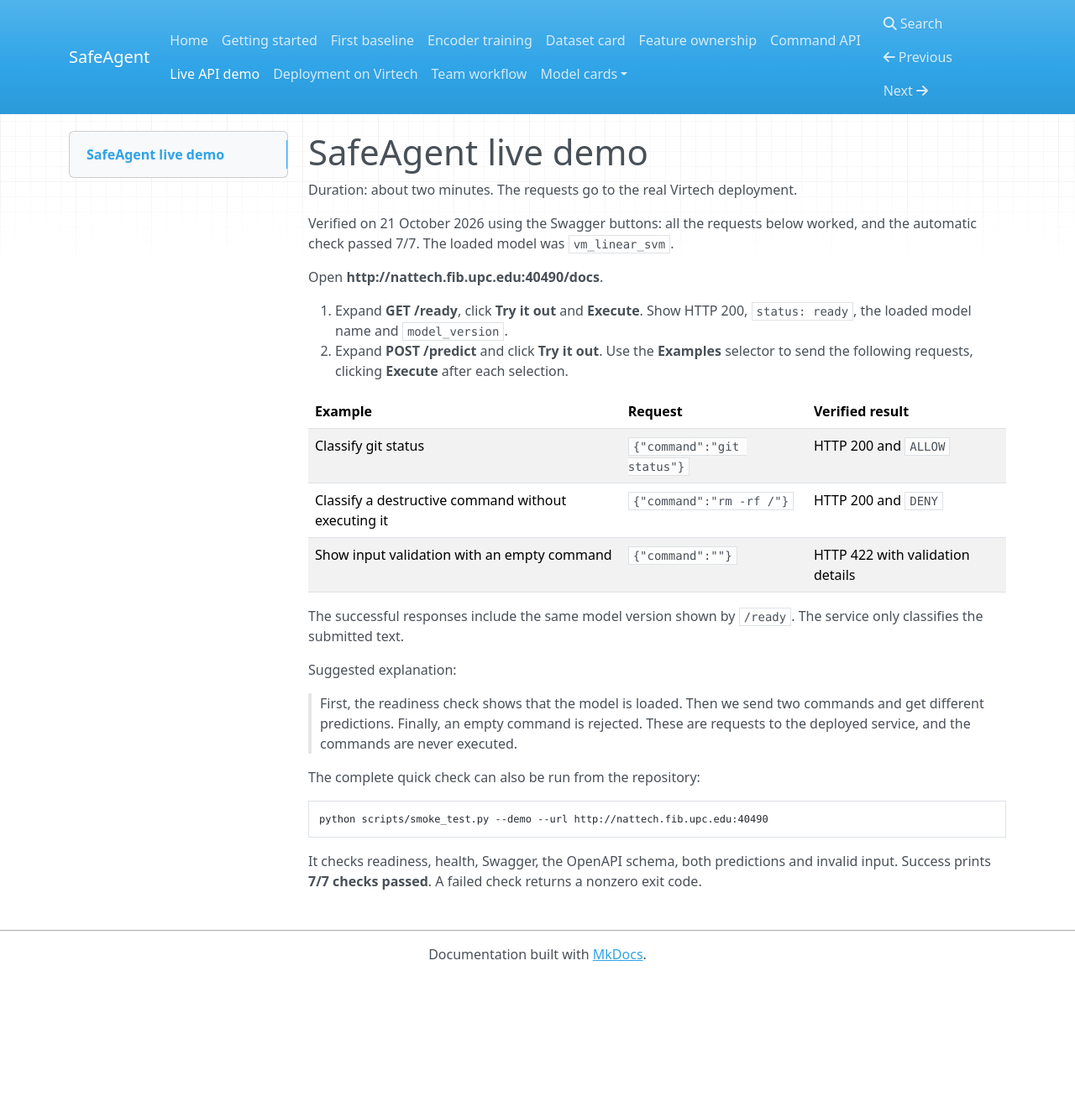
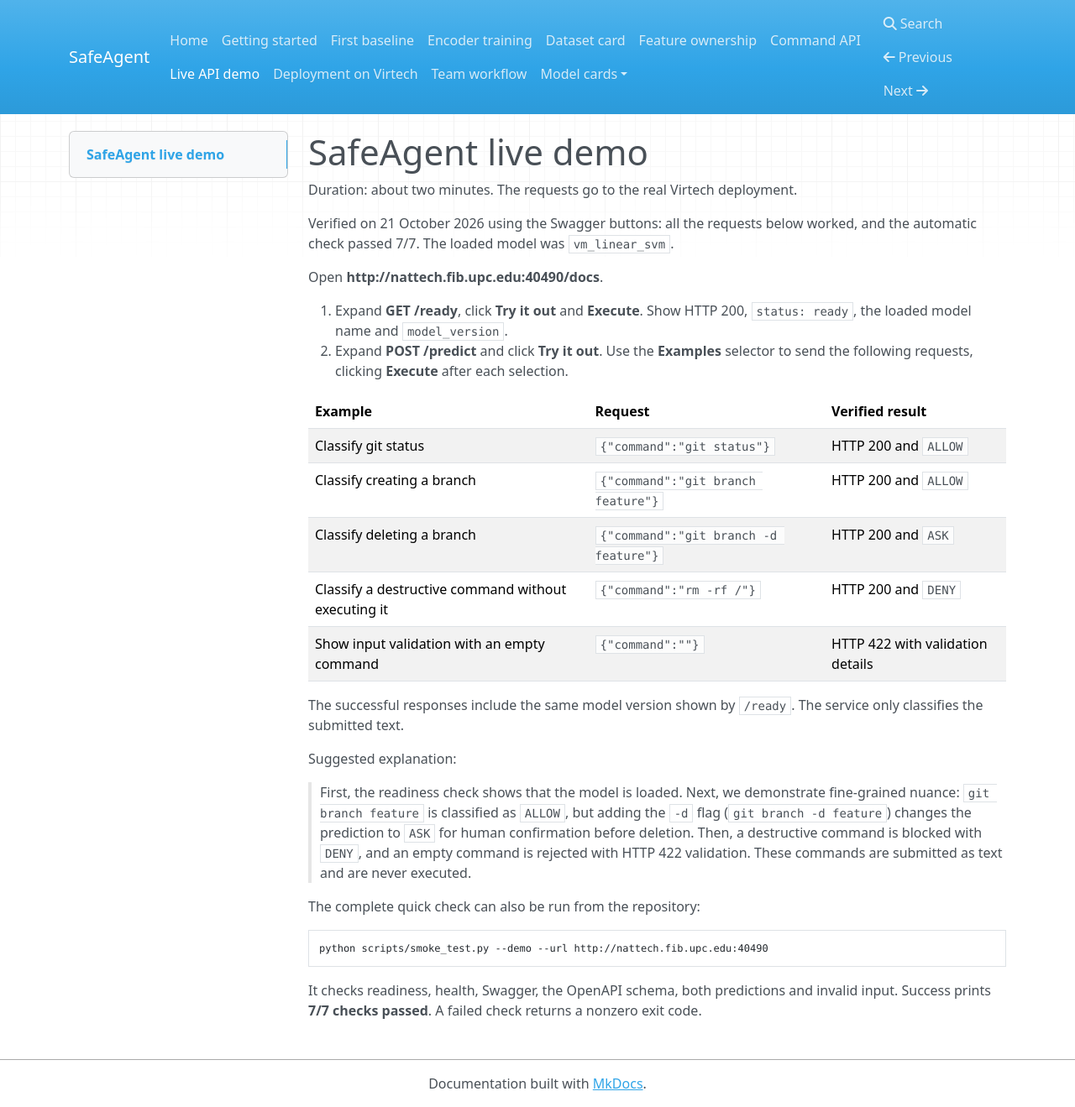
Before and after one commit to taed2-2627q1-gced-upc/taed2-SafeAgent, an MkDocs documentation site: the page built from docs/demo.md, in a window 1280 px wide and 1319 px high. Shown: the whole window at 84% size. Built offline with MkDocs 1.6.1, drawn with Linux system fonts in a browser that asks for light colours; nearby versions of some CDN libraries.

Commit message:
feat(api): add git branch nuance examples for live demo

```diff
--- a/docs/demo.md
+++ b/docs/demo.md
@@ -15,6 +15,8 @@
 | Example | Request | Verified result |
 | --- | --- | --- |
 | Classify git status | `{"command":"git status"}` | HTTP 200 and `ALLOW` |
+| Classify creating a branch | `{"command":"git branch feature"}` | HTTP 200 and `ALLOW` |
+| Classify deleting a branch | `{"command":"git branch -d feature"}` | HTTP 200 and `ASK` |
 | Classify a destructive command without executing it | `{"command":"rm -rf /"}` | HTTP 200 and `DENY` |
 | Show input validation with an empty command | `{"command":""}` | HTTP 422 with validation details |
 
@@ -23,9 +25,12 @@
 
 Suggested explanation:
 
-> First, the readiness check shows that the model is loaded. Then we send two
-> commands and get different predictions. Finally, an empty command is rejected.
-> These are requests to the deployed service, and the commands are never executed.
+> First, the readiness check shows that the model is loaded. Next, we demonstrate
+> fine-grained nuance: `git branch feature` is classified as `ALLOW`, but adding
+> the `-d` flag (`git branch -d feature`) changes the prediction to `ASK` for human
+> confirmation before deletion. Then, a destructive command is blocked with `DENY`,
+> and an empty command is rejected with HTTP 422 validation. These commands are
+> submitted as text and are never executed.
 
 The complete quick check can also be run from the repository:
 
```
Also changed, not shown: 1 other file.
